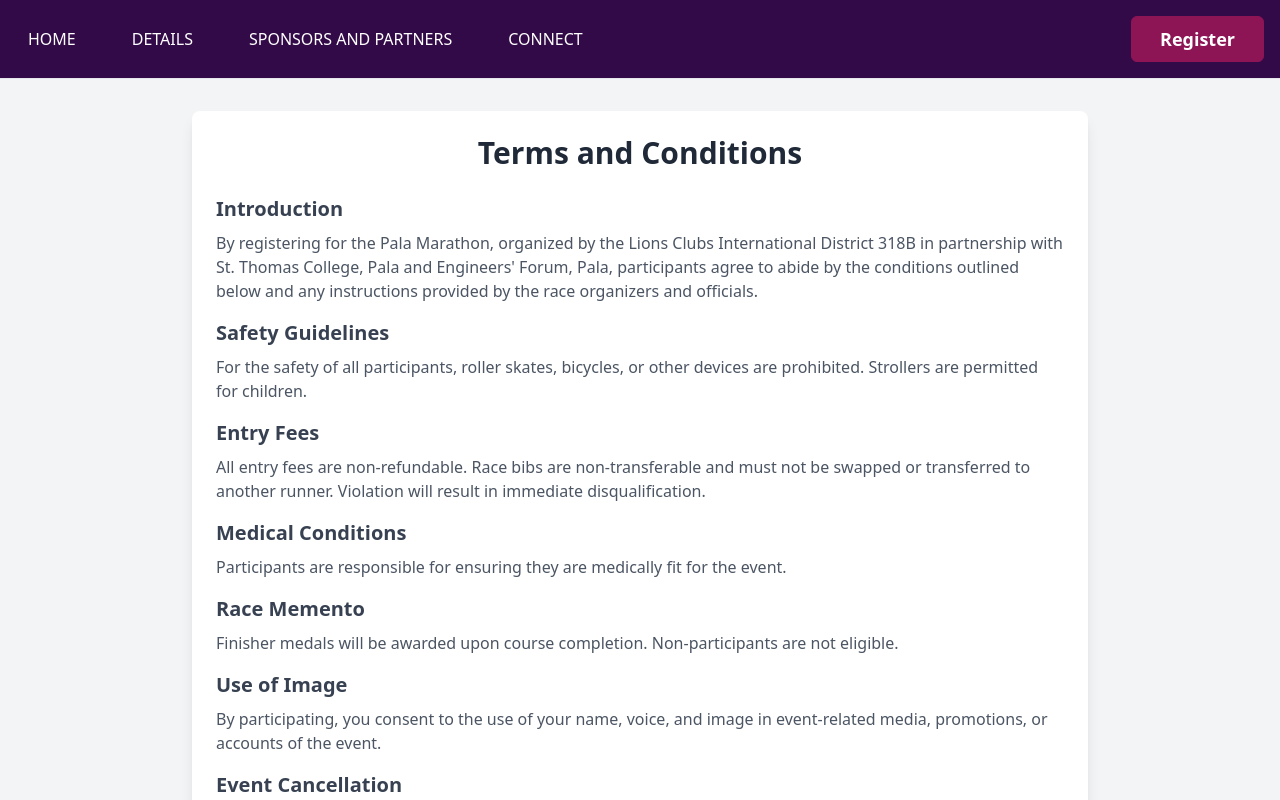
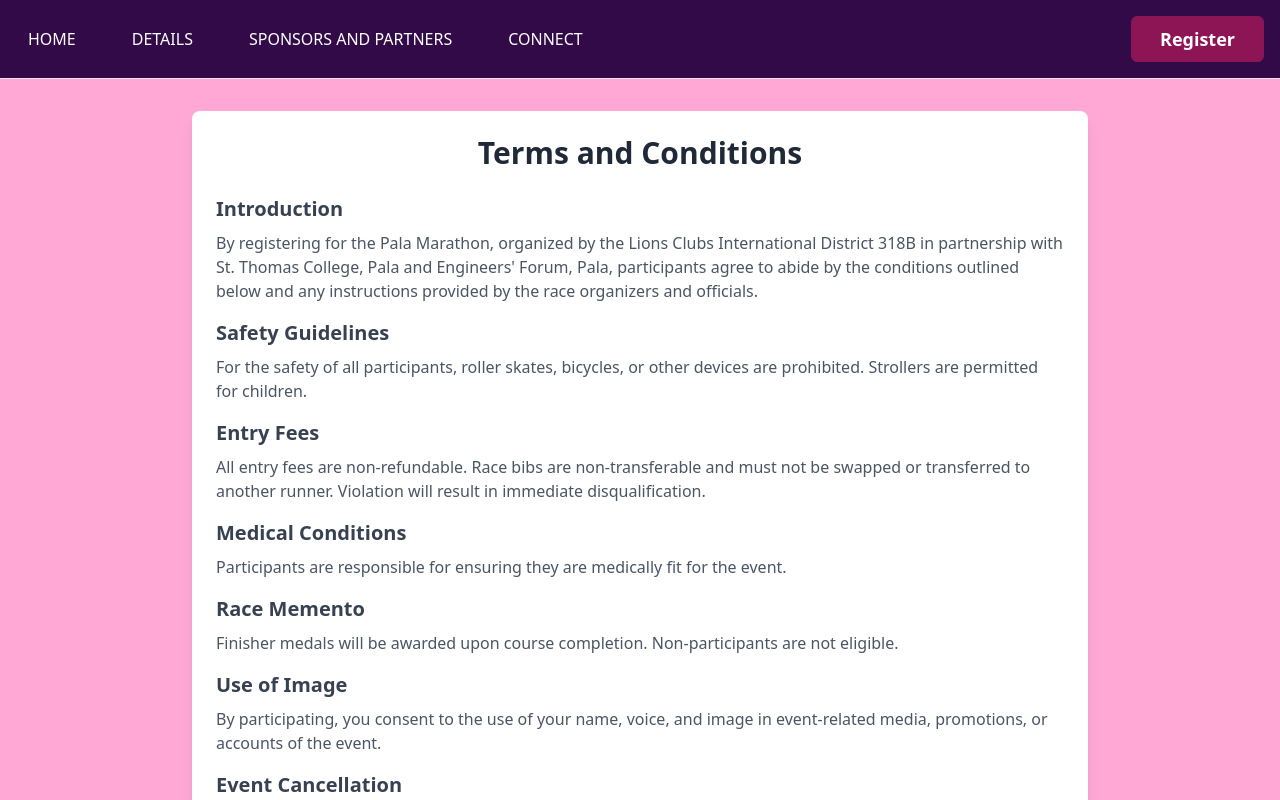
Before and after one commit to tomsabu444/Pala-Marathon-Website, a React (Vite) app in the folder client/: page /terms-conditions in a window 1280 px wide. Shown: the top 800 px of the page. Built offline with nearby package versions, Linux system fonts and the light colour scheme.

Commit message:
Refactor background color in TermsConditionsPage component
Update the background color styling for improved visual appeal.

```diff
--- a/client/src/pages/TermsConditionsPage.jsx
+++ b/client/src/pages/TermsConditionsPage.jsx
@@ -2,7 +2,7 @@ import React from "react";
 
 const TermsConditionsPage = () => {
   return (
-    <div className="flex flex-col items-center p-8 bg-gray-100">
+    <div className="flex flex-col items-center p-8 bg-[#FFA8D6]">
       <div className="w-full max-w-4xl bg-white shadow-lg rounded-lg p-6">
         <h1 className="text-3xl font-bold text-center text-gray-800 mb-6">
           Terms and Conditions
```
